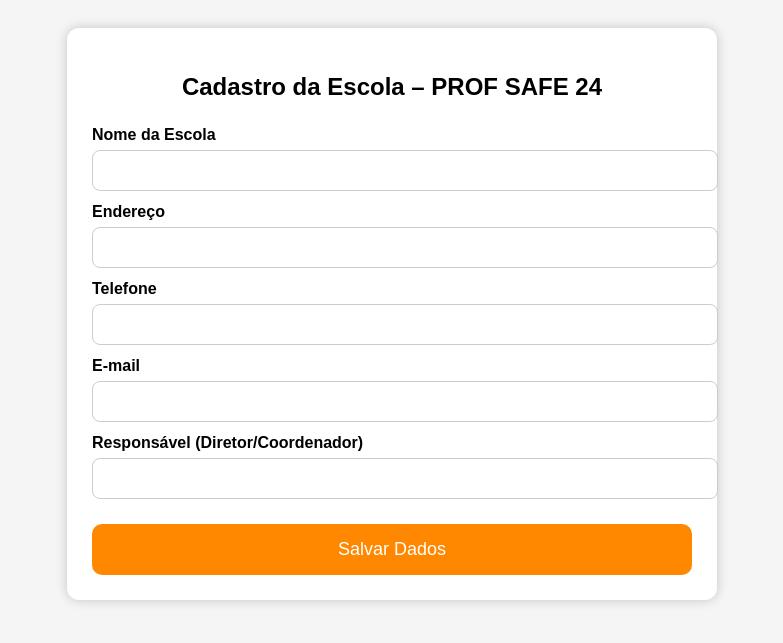
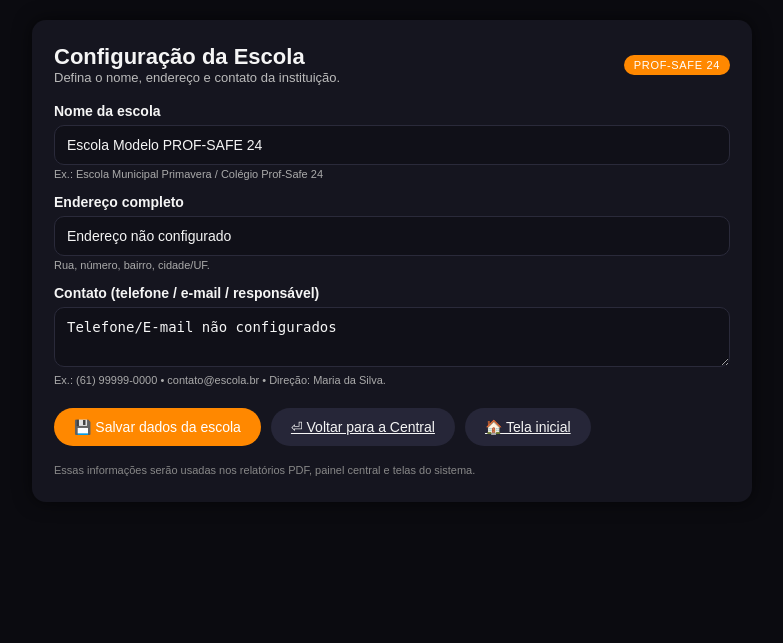
Before and after one commit to salveci2022/prof-safe24, a Flask app: page /admin/escola in a window 1280 px wide. Shown: the top 643 px of the page, without its empty margins (248-1031 px from the left). Run offline with Flask 3, Linux system fonts and the light colour scheme.

Commit message:
Update admin_school.html

```diff
--- a/templates/admin_school.html
+++ b/templates/admin_school.html
@@ -2,80 +2,201 @@
 <html lang="pt-BR">
 <head>
     <meta charset="UTF-8">
+    <title>Configuração da Escola – PROF-SAFE 24</title>
     <meta name="viewport" content="width=device-width, initial-scale=1.0">
-    <title>Cadastro da Escola – PROF-SAFE 24</title>
 
     <style>
+        * {
+            box-sizing: border-box;
+            margin: 0;
+            padding: 0;
+        }
         body {
-            font-family: Arial, sans-serif;
-            background: #f5f5f5;
+            font-family: Arial, Helvetica, sans-serif;
+            background: #0b0b10;
+            color: #f5f5f5;
             padding: 20px;
         }
         .container {
-            max-width: 600px;
-            margin: auto;
-            background: white;
-            padding: 25px;
-            border-radius: 12px;
-            box-shadow: 0 0 12px rgba(0,0,0,0.2);
+            max-width: 720px;
+            margin: 0 auto;
         }
-        h2 {
-            text-align: center;
-            margin-bottom: 25px;
+        .card {
+            background: #15151f;
+            border-radius: 14px;
+            padding: 24px 22px 26px;
+            box-shadow: 0 0 18px rgba(0,0,0,0.6);
+        }
+        .header {
+            display: flex;
+            align-items: center;
+            justify-content: space-between;
+            margin-bottom: 18px;
+        }
+        .title {
+            font-size: 22px;
+            font-weight: bold;
+        }
+        .subtitle {
+            font-size: 13px;
+            color: #bbbbbb;
+        }
+        .badge {
+            background: #ff8800;
+            color: #fff;
+            padding: 4px 10px;
+            border-radius: 999px;
+            font-size: 11px;
+            text-transform: uppercase;
+            letter-spacing: 0.06em;
+        }
+        form {
+            margin-top: 10px;
         }
         label {
-            font-weight: bold;
-            margin-top: 12px;
             display: block;
+            font-weight: 600;
+            margin-top: 14px;
+            margin-bottom: 6px;
+            font-size: 14px;
         }
-        input {
+        input[type="text"],
+        input[type="email"],
+        textarea {
             width: 100%;
-            padding: 12px;
-            border-radius: 8px;
-            border: 1px solid #ccc;
-            margin-top: 6px;
+            padding: 11px 12px;
+            border-radius: 10px;
+            border: 1px solid #2a2a3a;
+            background: #101018;
+            color: #f5f5f5;
+            font-size: 14px;
         }
-        button {
-            margin-top: 25px;
-            width: 100%;
-            padding: 15px;
-            font-size: 18px;
-            background: #FF8800;
-            color: white;
+        textarea {
+            resize: vertical;
+            min-height: 60px;
+        }
+        input:focus,
+        textarea:focus {
+            outline: none;
+            border-color: #ff8800;
+            box-shadow: 0 0 0 1px rgba(255,136,0,0.25);
+        }
+        .hint {
+            font-size: 11px;
+            color: #aaaaaa;
+            margin-top: 3px;
+        }
+        .buttons {
+            display: flex;
+            flex-wrap: wrap;
+            gap: 10px;
+            margin-top: 22px;
+        }
+        .btn {
             border: none;
+            border-radius: 999px;
+            padding: 11px 20px;
+            font-size: 14px;
+            cursor: pointer;
+            display: inline-flex;
+            align-items: center;
+            gap: 6px;
+        }
+        .btn-primary {
+            background: #ff8800;
+            color: #fff;
+        }
+        .btn-primary:hover {
+            background: #e67600;
+        }
+        .btn-secondary {
+            background: #262638;
+            color: #f5f5f5;
+        }
+        .btn-secondary:hover {
+            background: #33344a;
+        }
+        .alert {
+            margin-bottom: 14px;
+            padding: 10px 12px;
             border-radius: 10px;
-            cursor: pointer;
+            font-size: 13px;
         }
-        button:hover {
-            background: #e57600;
+        .alert-success {
+            background: rgba(0, 180, 90, 0.1);
+            border: 1px solid #00b45a;
+            color: #9ff6c8;
+        }
+        .footer-note {
+            margin-top: 18px;
+            font-size: 11px;
+            color: #888;
+        }
+
+        @media (max-width: 600px) {
+            .card {
+                padding: 18px 16px 20px;
+            }
+            .header {
+                flex-direction: column;
+                align-items: flex-start;
+                gap: 8px;
+            }
         }
     </style>
 </head>
+<body>
+<div class="container">
+    <div class="card">
 
-<body>
-    <div class="container">
-        <h2>Cadastro da Escola – PROF SAFE 24</h2>
+        <div class="header">
+            <div>
+                <div class="title">Configuração da Escola</div>
+                <div class="subtitle">Defina o nome, endereço e contato da instituição.</div>
+            </div>
+            <div class="badge">PROF-SAFE 24</div>
+        </div>
 
-        <form id="formEscola">
-            <label>Nome da Escola</label>
-            <input type="text" id="nome" required>
+        {% if saved %}
+        <div class="alert alert-success">
+            ✅ Dados da escola salvos com sucesso.
+        </div>
+        {% endif %}
 
-            <label>Endereço</label>
-            <input type="text" id="endereco" required>
+        <form method="POST" action="{{ url_for('admin_escola_painel') }}">
+            <label for="school_name">Nome da escola</label>
+            <input type="text" id="school_name" name="school_name"
+                   value="{{ school_name or '' }}" required>
+            <div class="hint">Ex.: Escola Municipal Primavera / Colégio Prof-Safe 24</div>
 
-            <label>Telefone</label>
-            <input type="text" id="telefone" required>
+            <label for="school_address">Endereço completo</label>
+            <input type="text" id="school_address" name="school_address"
+                   value="{{ school_address or '' }}" required>
+            <div class="hint">Rua, número, bairro, cidade/UF.</div>
 
-            <label>E-mail</label>
-            <input type="email" id="email" required>
+            <label for="school_contact">Contato (telefone / e-mail / responsável)</label>
+            <textarea id="school_contact" name="school_contact" required>{{ school_contact or '' }}</textarea>
+            <div class="hint">Ex.: (61) 99999-0000 • contato@escola.br • Direção: Maria da Silva.</div>
 
-            <label>Responsável (Diretor/Coordenador)</label>
-            <input type="text" id="responsavel" required>
+            <div class="buttons">
+                <button type="submit" class="btn btn-primary">
+                    💾 Salvar dados da escola
+                </button>
 
-            <button type="submit">Salvar Dados</button>
+                <a href="{{ url_for('central') }}" class="btn btn-secondary">
+                    ⏎ Voltar para a Central
+                </a>
+
+                <a href="{{ url_for('home') }}" class="btn btn-secondary">
+                    🏠 Tela inicial
+                </a>
+            </div>
         </form>
+
+        <div class="footer-note">
+            Essas informações serão usadas nos relatórios PDF, painel central e telas do sistema.
+        </div>
     </div>
-
-    <script src="/static/js/salvar-escola.js"></script>
+</div>
 </body>
 </html>
```
